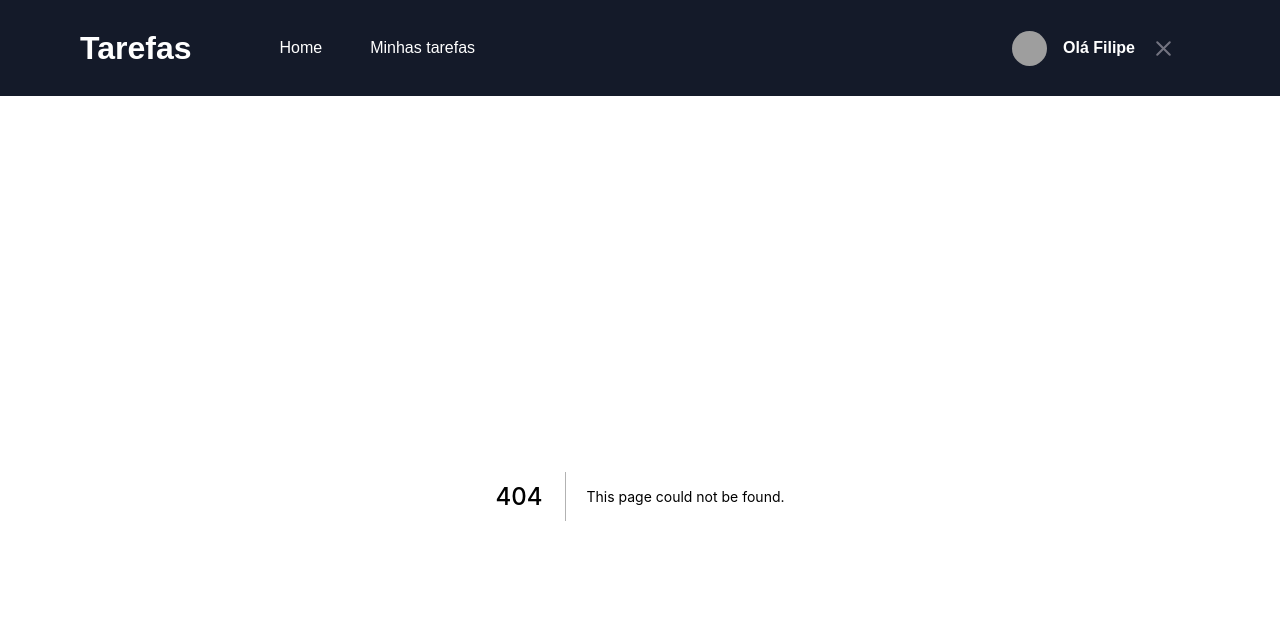
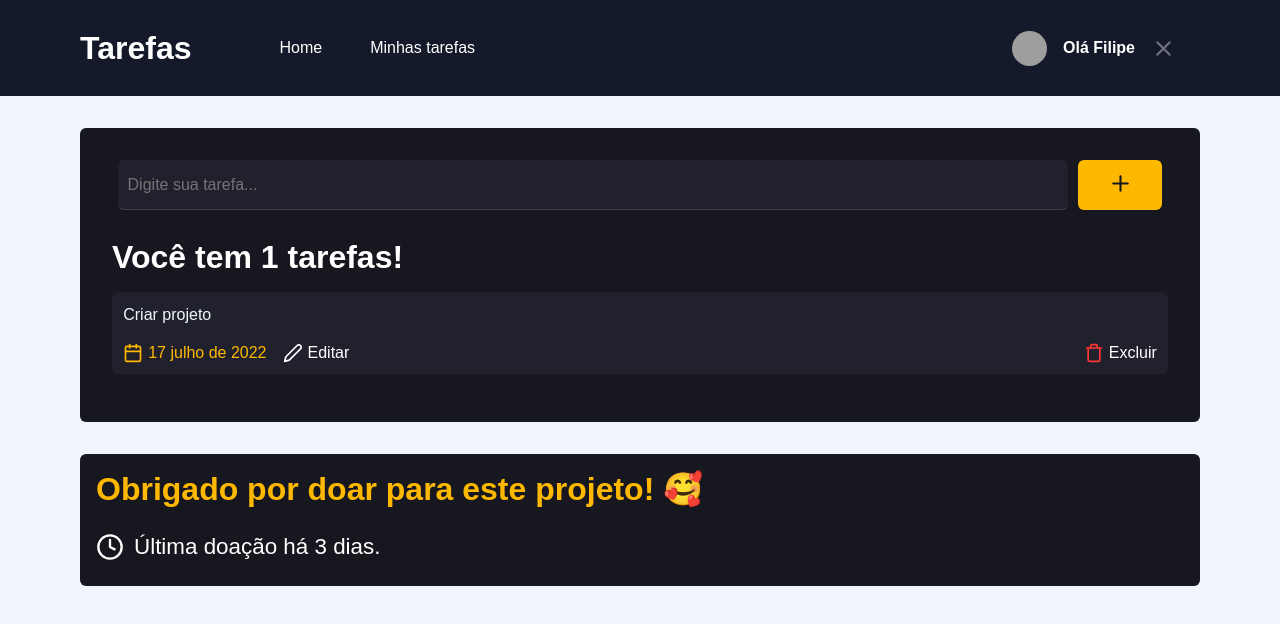
Before and after one commit to Luiz-Suvilao/tasks, a Next.js app: page /tarefas in a window 1280 px wide. Before the commit this address had no page. Shown: the top 624 px of the page. Built offline with nearby package versions, Linux system fonts and the light colour scheme; grey boxes are pictures that could not be loaded.

Commit message:
creating tasks view

```diff
--- /dev/null
+++ b/src/pages/tarefas/index.tsx
@@ -0,0 +1,87 @@
+import Head from 'next/head';
+
+import {
+    FiPlus,
+    FiCalendar,
+    FiEdit2,
+    FiTrash,
+    FiClock
+} from 'react-icons/fi';
+
+import styles from './styles.module.scss';
+
+export default function Tasks() {
+    return (
+        <>
+            <Head>
+                <title>Tarefas | Listagem</title>
+            </Head>
+
+            <main className={styles.container}>
+                <form>
+                    <input
+                        type="text"
+                        placeholder="Digite sua tarefa..."
+                    />
+
+                    <button
+                        type="submit"
+                    >
+                        <FiPlus
+                            size={25}
+                            color="#17181f"
+                        />
+                    </button>
+                </form>
+
+                <h1>Você tem 1 tarefas!</h1>
+
+                <section>
+                    <article className={styles.taskList}>
+                        <p>Criar projeto</p>
+
+                        <div className={styles.actions}>
+                            <div>
+                                <div>
+                                    <FiCalendar
+                                        size={20}
+                                        color="#ffb800"
+                                    />
+
+                                    <time>17 julho de 2022</time>
+                                </div>
+
+                                <button>
+                                    <FiEdit2
+                                        size={20}
+                                        color="fff"
+                                    />
+
+                                    <span>Editar</span>
+                                </button>
+                            </div>
+
+                            <button>
+                                <FiTrash
+                                    size={20}
+                                    color="#ff3636"
+                                />
+
+                                <span>Excluir</span>
+                            </button>
+                        </div>
+                    </article>
+                </section>
+            </main>
+
+            <div className={styles.thanks}>
+                <h3>Obrigado por doar para este projeto! 🥰</h3>
+
+                <div>
+                    <FiClock size={28} color="#fff" />
+                    <time>Última doação há 3 dias.</time>
+                </div>
+            </div>
+        </>
+    );
+};
--- /dev/null
+++ b/src/pages/tarefas/styles.module.scss
@@ -0,0 +1,118 @@
+.container {
+  max-width: 1120px;
+  margin: 2rem auto;
+  padding: 2rem;
+  background-color: #17181f;
+  border-radius: 6px;
+
+  form {
+    display: flex;
+    justify-content: center;
+    align-items: center;
+
+    input {
+      width: 90%;
+      height: 50px;
+      background-color: #20212c;
+      border: 0;
+      border-bottom: 1px solid #424242;
+      border-radius: 6px;
+      padding: 3px 10px;
+      color: #fff;
+    }
+
+    button {
+      margin-left: 10px;
+      width: 8%;
+      height: 50px;
+      border: 0;
+      background-color: #ffb800;
+      border-radius: 6px;
+    }
+  }
+
+  h1 {
+    color: #fff;
+    margin-top: 1.8rem;
+  }
+
+  .taskList {
+    background-color: #20212c;
+    margin: 1rem 0;
+    padding: 0.7rem;
+    border-radius: 6px;
+
+    p {
+      cursor: pointer;
+      color: #f2f6fc;
+      font-size: 1rem;
+      line-height: 150%;
+    }
+
+    .actions {
+      width: 100%;
+      display: flex;
+      justify-content: space-between;
+      margin-top: 1rem;
+
+      div {
+        display: flex;
+        justify-content: center;
+        align-items: center;
+
+        time {
+          color: #ffb800;
+          margin-left: 5px;
+          margin-right: 1rem;
+        }
+      }
+
+      button {
+        background: transparent;
+        border: 0;
+        display: flex;
+        justify-content: center;
+        align-items: center;
+
+        & + button {
+          margin-left: 10px;
+        }
+
+        span {
+          margin-left: 5px;
+          color: #fff;
+          cursor: pointer;
+
+          &:hover {
+            filter: brightness(0.7);
+          }
+        }
+      }
+    }
+  }
+}
+
+.thanks {
+  max-width: 1120px;
+  margin: 1rem auto;
+  padding: 1rem;
+  background-color: #17181f;
+  border-radius: 6px;
+
+  h3 {
+    color: #ffb800;
+    font-size: 2rem;
+  }
+
+  div {
+    margin-top: 1rem;
+    display: flex;
+    align-items: center;
+
+    time {
+      color: #fff;
+      font-size: 1.4rem;
+      padding: 10px;
+    }
+  }
+}
```
